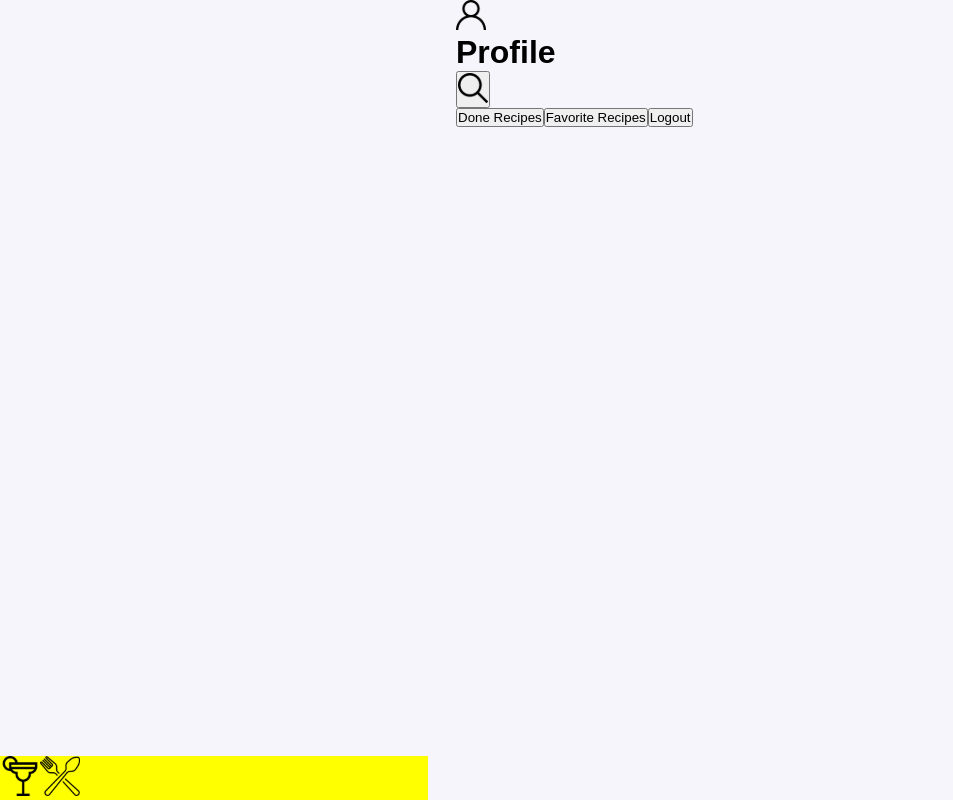
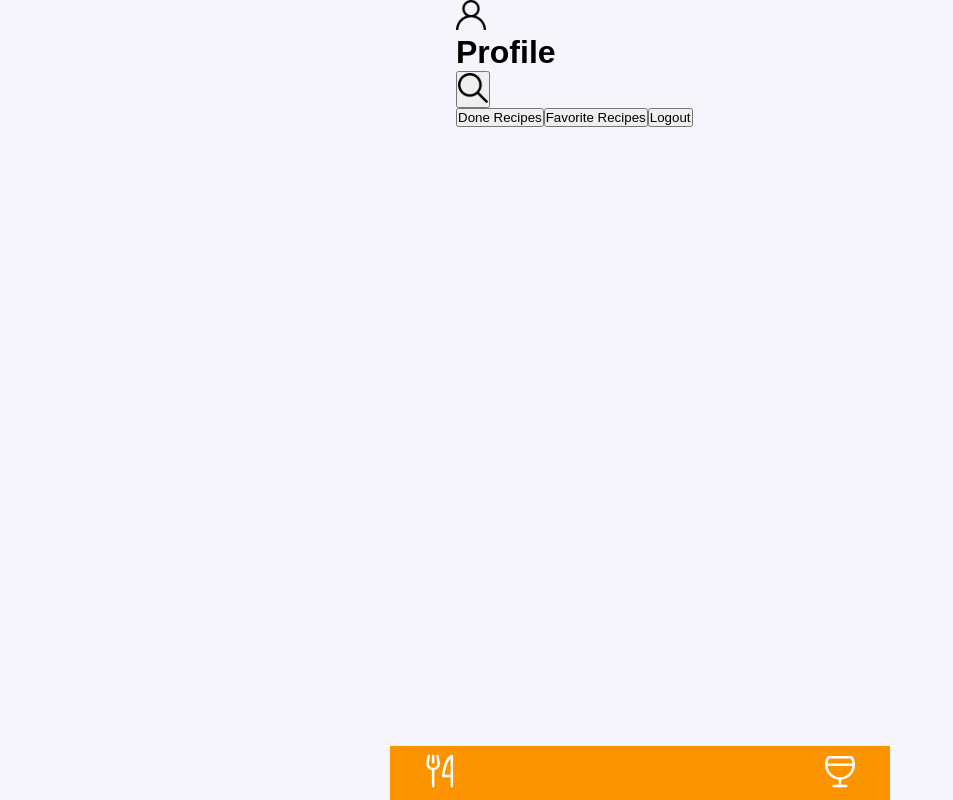
Before and after one commit to DanielFariias/recipes-book, a React (Create React App) app: page /profile in a window 1280 px wide. Shown: the whole page, without its empty margins (0-953 px from the left). Built offline with nearby package versions, Linux system fonts and the light colour scheme.

Commit message:
Footer Styles completed

```diff
--- a/src/components/Footer/index.tsx
+++ b/src/components/Footer/index.tsx
@@ -1,26 +1,19 @@
+import { Brandy, ForkKnife } from 'phosphor-react';
 import { Link } from 'react-router-dom';
 
 import drinkIcon from '../../images/drinkIcon.svg';
 import mealIcon from '../../images/mealIcon.svg';
+import { Container } from './styles';
 
 export default function Footer() {
   return (
-    <footer
-      style={{
-        position: 'fixed',
-        width: '100%',
-        maxWidth: 428,
-        backgroundColor: '#ff0',
-        bottom: 0,
-        left: 0,
-      }}
-    >
+    <Container>
+      <Link to="/foods">
+        <ForkKnife size={40} color="#fff" />
+      </Link>
       <Link to="/drinks">
-        <img src={drinkIcon} alt="" />
+        <Brandy size={40} color="#fff" />
       </Link>
-      <Link to="/foods">
-        <img src={mealIcon} alt="" />
-      </Link>
-    </footer>
+    </Container>
   );
 }
--- /dev/null
+++ b/src/components/Footer/styles.ts
@@ -0,0 +1,17 @@
+import styled from 'styled-components';
+
+export const Container = styled.footer`
+  position: fixed;
+  width: 100%;
+  max-width: 500px;
+  background-color: #FB9400;
+  bottom: 0;
+  left: 50%;
+  transform: translateX(-50%);
+
+  display: flex;
+  align-items: center;
+  justify-content: space-between;
+
+  padding: 5px 30px;
+`;
```
